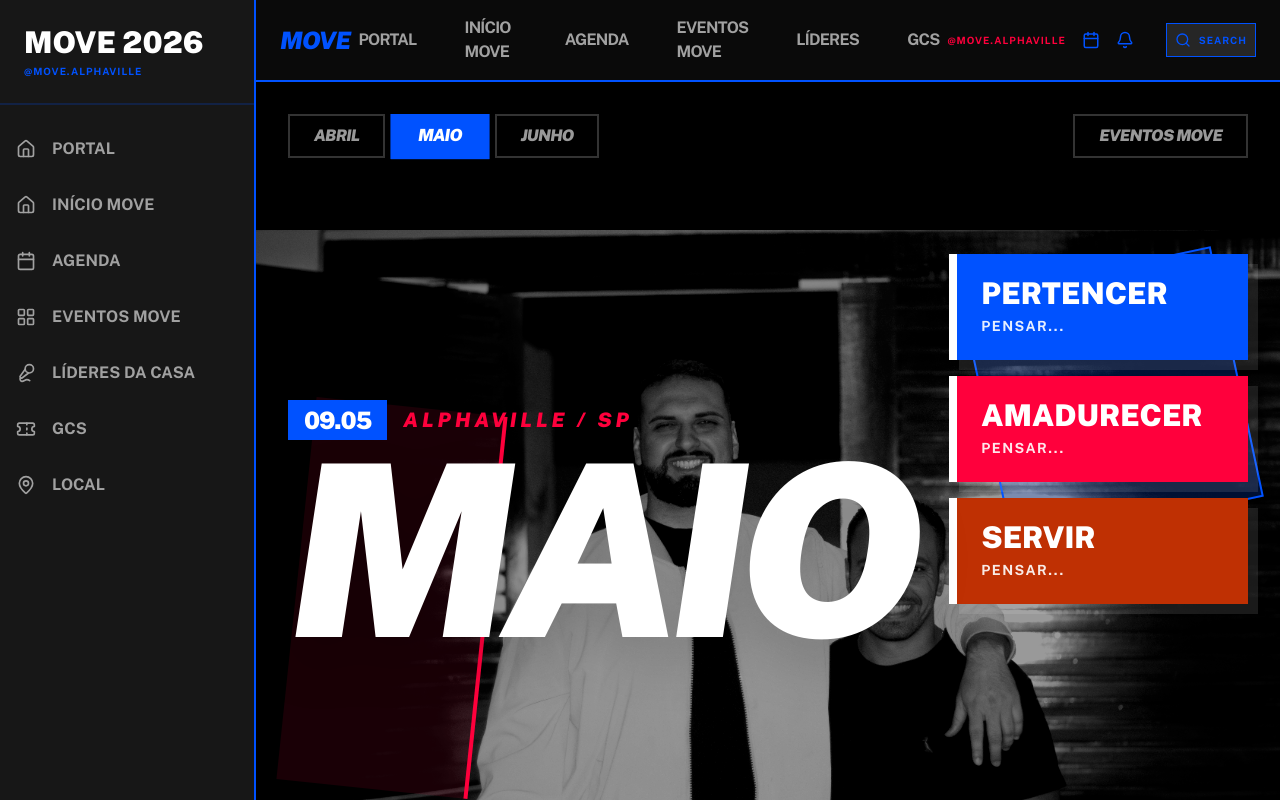
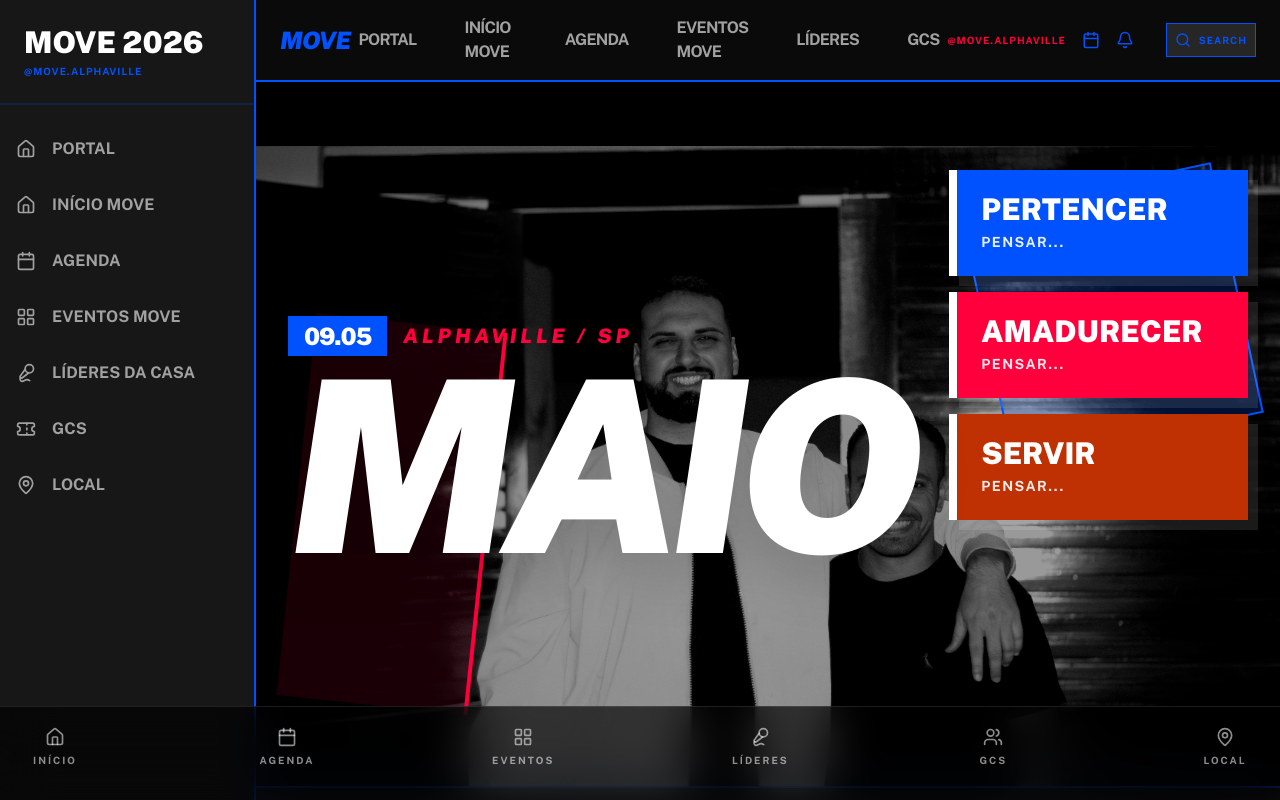
Before and after one commit to Sarahwillock/DINAMUS.ALPHAVILLE, a React (Vite) app: page /move/may in a window 1280 px wide. Shown: the top 800 px of the page. Built offline with nearby package versions, Linux system fonts and the light colour scheme; a web font is replaced by a local one.

Commit message:
Update MonthSwitcher.tsx

```diff
--- a/src/components/MonthSwitcher.tsx
+++ b/src/components/MonthSwitcher.tsx
@@ -1,40 +1,47 @@
+import { Calendar, Home, MapPin, Mic2, Users, LayoutGrid } from 'lucide-react';
 import { Link, useLocation } from 'react-router-dom';
-import { cn } from '@/src/lib/utils';
 
-const months = [
-  { name: 'Abril', path: '/move/april' },
-  { name: 'Maio', path: '/move/may' },
-  { name: 'Junho', path: '/move/june' },
+const items = [
+  { label: 'Início', to: '/schedules', icon: Home },
+  { label: 'Agenda', to: '/full-schedule', icon: Calendar },
+  { label: 'Eventos', to: '/june', icon: LayoutGrid },
+  { label: 'Líderes', to: '/leaders', icon: Mic2 },
+  { label: 'GCs', to: '/gc', icon: Users },
+  { label: 'Local', to: '/local', icon: MapPin },
 ];
 
-export default function MonthSwitcher() {
+export default function MoveBottomNav() {
   const location = useLocation();
 
+  const isActive = (path: string) => {
+    return location.pathname === path;
+  };
+
   return (
-    <div className="flex gap-2 mb-8 overflow-x-auto pb-2 no-scrollbar">
-      {months.map((month) => {
-        const isActive = location.pathname === month.path;
+    <nav className="fixed bottom-0 left-0 z-50 w-full border-t border-white/10 bg-black/65 px-4 pb-6 pt-3 backdrop-blur-xl">
+      <div className="mx-auto flex max-w-7xl items-center justify-between gap-2 overflow-x-auto no-scrollbar">
+        {items.map((item) => {
+          const Icon = item.icon;
+          const active = isActive(item.to);
+
           return (
             <Link
-            key={month.name}
-            to={month.path}
-            className={cn(
-              "px-6 py-2 font-black uppercase italic tracking-tighter transition-all border-2",
-              isActive
-                ? "bg-move-blue text-white border-move-blue scale-105 z-10"
-                : "bg-black/40 text-white/60 border-white/20 hover:border-white/60"
-            )}
+              key={item.label}
+              to={item.to}
+              className={`flex min-w-[78px] flex-col items-center gap-1.5 rounded-2xl px-3 py-2 text-center transition-all duration-300 ${
+                active
+                  ? 'scale-105 bg-[#AC351B] text-white shadow-lg shadow-[#AC351B]/20'
+                  : 'text-white/55 hover:bg-white/5 hover:text-white'
+              }`}
             >
-            {month.name}
+              <Icon className="h-5 w-5" />
+              <span className="text-[10px] font-bold uppercase tracking-[0.2em]">
+                {item.label}
+              </span>
             </Link>
           );
         })}
-      <Link
-        to="/move/schedules"
-        className="px-6 py-2 font-black uppercase italic tracking-tighter transition-all border-2 bg-black/40 text-white/60 border-white/20 hover:border-white/60 ml-auto"
-      >
-        EVENTOS MOVE
-      </Link>
       </div>
+    </nav>
   );
 }
```
Lines whose indentation alone changed are shown as unchanged.
